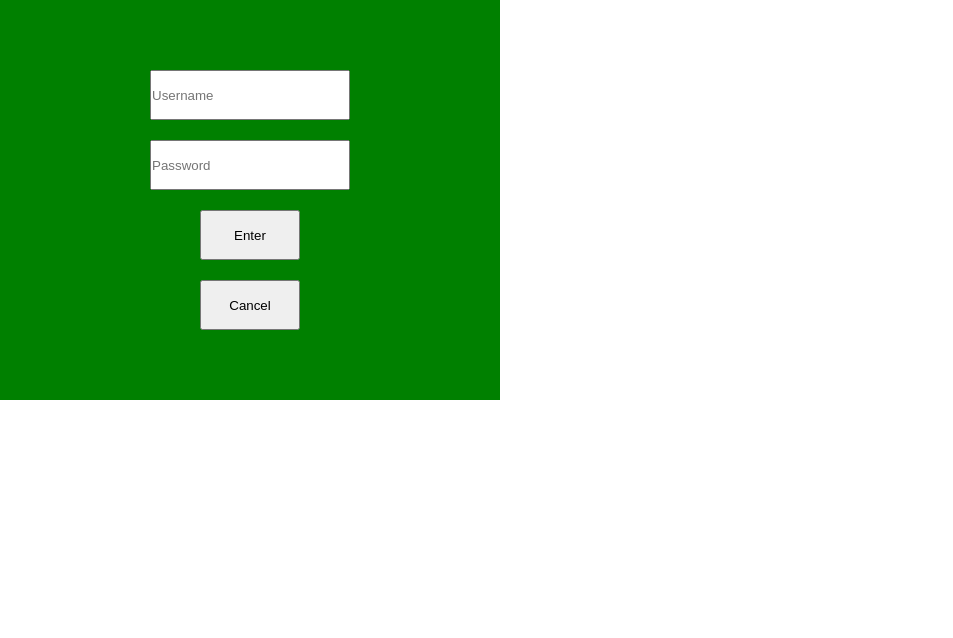
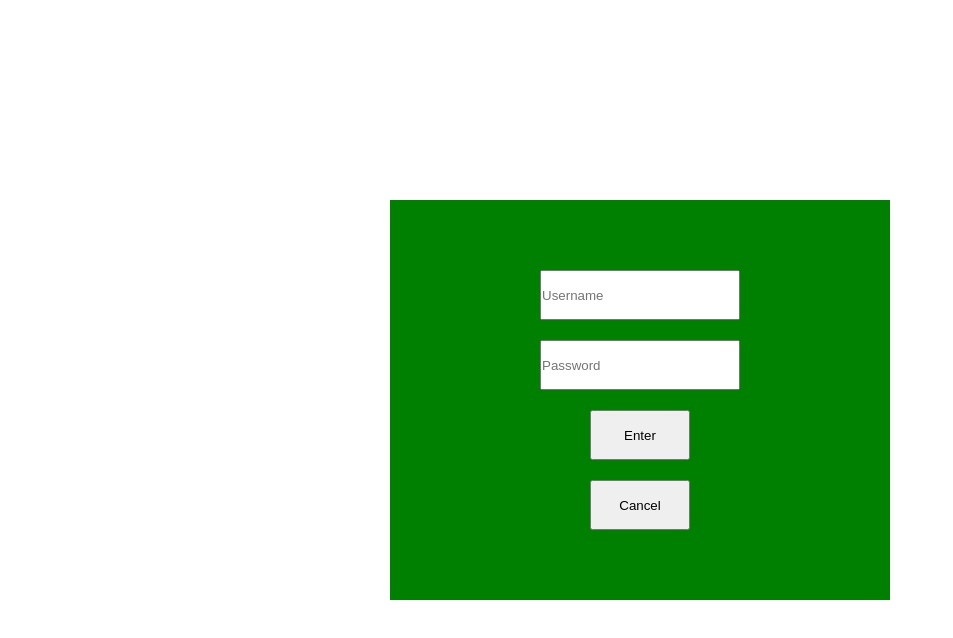
Before and after one commit to santanafx/mystic, a React (Vite) app: page /login in a window 1280 px wide. Shown: the top 638 px of the page, without its empty margins (0-953 px from the left). Built offline with nearby package versions, Linux system fonts and the light colour scheme.

Commit message:
style: loginPageContainer centered

```diff
--- a/src/pages/loginPage.module.css
+++ b/src/pages/loginPage.module.css
@@ -1 +1,6 @@
-.loginPageContainer {}
+.loginPageContainer {
+  position: absolute;
+  top: 50%;
+  left: 50%;
+  transform: translate(-50%, -50%);
+}
```
